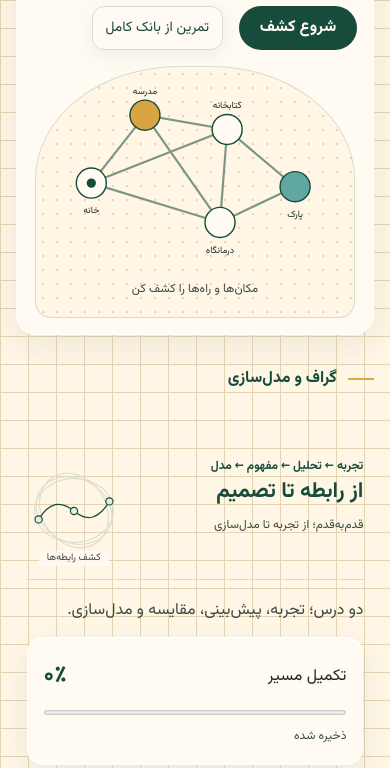
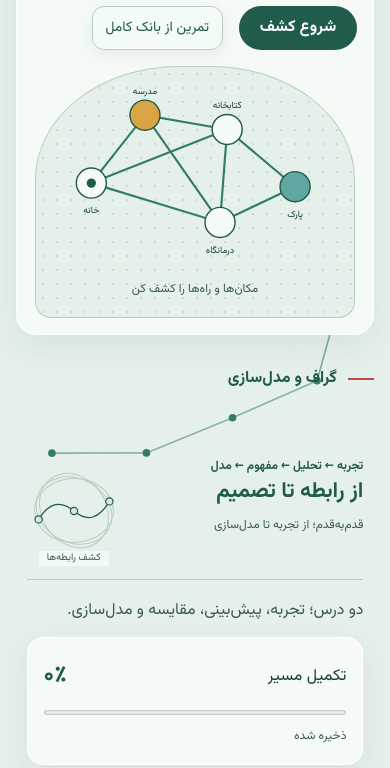
Before and after one commit to mmalborzi1384/dominating-graph-site, a plain HTML site: page index.html in a window 390 px wide. Shown: the part 364-1132 px from the top of the page. Drawn offline with Linux system fonts and the light colour scheme.

Commit message:
Add shared graph zoom and theme-aware graph world background

```diff
--- a/assets/css/layout.css
+++ b/assets/css/layout.css
@@ -1,4 +1,6 @@
-body { background-image: linear-gradient(var(--grid) 1px, transparent 1px), linear-gradient(90deg, var(--grid) 1px, transparent 1px); background-size: 28px 28px; }
+/* A single decorative canvas sits behind the entire document, never above controls. */
+body { isolation: isolate; }
+.graph-world { position: fixed; inset: 0; width: 100%; height: 100%; z-index: -1; pointer-events: none; }
 .page-width { width: min(var(--content-width), calc(100% - 5rem)); margin-inline: auto; }
 .site-header { background: var(--surface); border-bottom: 1px solid var(--line); }
 .header-inner { min-height: 84px; display: flex; align-items: center; justify-content: space-between; gap: 1.5rem; }
--- a/assets/css/tokens.css
+++ b/assets/css/tokens.css
@@ -8,21 +8,23 @@
 :root {
   --font-body: Vazirmatn, Tahoma, sans-serif;
   --font-math: KaTeX_Main, serif;
-  --paper: #fff6e5;
-  --surface: #fffbf3;
-  --ink: #1f2a25;
+  --paper: #e6f0eb;
+  --surface: #f5faf7;
+  --ink: #183f36;
   --muted: var(--ink-soft);
-  --heading: #174c3c;
-  --accent: #2e7d5b;
-  --accent-soft: #e5eddf;
-  --gold: #d9aa45;
-  --line: #d8ddcc;
-  --grid: #E3D5B3;
+  --heading: #205b4b;
+  --accent: #337d68;
+  --accent-soft: #d7e8df;
+  --gold: #b84c47;
+  --line: #b8cec2;
+  --grid: #cadcd2;
+  --world-line: #337d68;
+  --world-accent: #b84c47;
   --error: #a23b32;
   --focus: #174c3c;
-  --on-accent: #fffbf3;
-  --node-fill: #fffbf3;
-  --graph-line: #7c9585;
+  --on-accent: #f5faf7;
+  --node-fill: #f5faf7;
+  --graph-line: #337d68;
   --shade: #174c3c12;
   --font-xs: .75rem;
   --font-sm: .875rem;
@@ -30,9 +32,9 @@
   --font-lg: 1.125rem;
   --font-xl: 1.5rem;
   --font-display: clamp(2.1rem, 4vw, 3.8rem);
-  --panel: rgba(255, 251, 243, 0.84);
-  --sheet: #FFFBF3;
-  --ink-soft: #3B4A43;
+  --panel: rgba(245, 250, 247, 0.92);
+  --sheet: #f5faf7;
+  --ink-soft: #39594e;
   --hint: #1F6A78;
   --bead-ink: #1F2A25;
   --bead-0: #D9A441;
@@ -65,24 +67,27 @@
   color-scheme: light;
 }
 :root[data-theme="night"] {
-  --paper: #13211b;
-  --surface: #1a2b24;
-  --ink: #ede6d3;
+  --paper: #252c30;
+  --surface: #303a3f;
+  --ink: #f1f6f3;
   --muted: var(--ink-soft);
-  --heading: #8ed1b5;
-  --accent: #6cc79e;
-  --accent-soft: #273f32;
-  --line: #3e5547;
-  --grid: #2C4238;
+  --heading: #86cbb9;
+  --accent: #86cbb9;
+  --accent-soft: #3a4e4d;
+  --line: #586d6b;
+  --grid: #425853;
+  --gold: #f2c279;
+  --world-line: #86cbb9;
+  --world-accent: #f2c279;
   --error: #f08a80;
   --focus: #d9aa45;
-  --on-accent: #13211b;
-  --node-fill: #1a2b24;
-  --graph-line: #85aa94;
+  --on-accent: #252c30;
+  --node-fill: #303a3f;
+  --graph-line: #86cbb9;
   --shade: #00000025;
-  --panel: rgba(26, 43, 36, 0.84);
-  --sheet: #1A2B24;
-  --ink-soft: #C3CCC0;
+  --panel: rgba(48, 58, 63, 0.92);
+  --sheet: #303a3f;
+  --ink-soft: #c5d6cf;
   --hint: #7FCAD6;
   --hatch-0: #E6C484;
   --hatch-1: #ACC6B0;
--- a/assets/js/app.js
+++ b/assets/js/app.js
@@ -9,6 +9,7 @@ import { initLab } from './tabs/lab.js';
 import { initTeaching } from './tabs/teach.js';
 import { initTabs } from './ui/tabs.js';
 import { initGraphNavigation } from './ui/navigation.js';
+import { initGraphWorld } from './ui/graph-world.js';
 import { renderFormula } from './ui/math.js';
 import { setFeedback } from './ui/feedback.js';
 
@@ -29,6 +30,7 @@ themeButton.addEventListener('click', () => {
   updateThemeControl();
 });
 updateThemeControl();
+initGraphWorld();
 initTabs();
 initGraphNavigation();
 initGlassSelects();
--- a/assets/js/ui/graph-surface.js
+++ b/assets/js/ui/graph-surface.js
@@ -20,10 +20,19 @@ export function attachGraphView(svg){
  const bar=document.createElement('div');bar.className='graph-view-switch';bar.setAttribute('role','group');bar.setAttribute('aria-label','نمای گراف');
  const stage=document.createElement('div');stage.className='graph-three';stage.hidden=true;
  const note=document.createElement('p');note.className='model-key';note.setAttribute('role','status');
- let view=null,dead=false,loading=false,generation=0;const buttons=[];
- function mode(three){if(viewport)viewport.hidden=three;svg.hidden=three;svg.toggleAttribute('hidden',three);stage.hidden=!three;buttons.forEach((b,i)=>b.setAttribute('aria-pressed',String(Boolean(i)===three)));view?.setVisible(three);}
+ let view=null,dead=false,loading=false,generation=0,threeMode=false,zoom=1;const buttons=[];
+ const scrollport=viewport??svg.parentElement;
+ const originalWidth=svg.style.width,originalMaxWidth=svg.style.maxWidth;
+ const zoomBar=document.createElement('div');zoomBar.className='graph-zoom';zoomBar.setAttribute('role','group');zoomBar.setAttribute('aria-label','بزرگ‌نمایی گراف');
+ const zoomButtons=[];
+ function updateZoom(){const value=threeMode?(view?.getZoom()??1):zoom;zoomButtons[0].disabled=value<=.51;zoomButtons[2].disabled=value>=2.99;zoomButtons[1].textContent=`${Math.round(value*100).toLocaleString('fa-IR')}٪`;}
+ function changeZoom(factor){if(threeMode){view?.zoomBy(factor);updateZoom();return;}zoom=factor===0?1:Math.max(.5,Math.min(3,zoom*factor));svg.style.width=zoom===1?originalWidth:`max(${zoom*100}%,${(parseFloat(svg.style.minWidth)||0)*zoom}px)`;svg.style.maxWidth=zoom===1?originalMaxWidth:'none';scrollport.classList.toggle('is-zoomed',zoom!==1);fit();updateZoom();}
+ for(const[title,label,factor]of [['−','کاهش زوم',1/1.25],['۱۰۰٪','بازنشانی زوم',0],['+','افزایش زوم',1.25]]){const b=document.createElement('button');b.type='button';b.textContent=title;b.setAttribute('aria-label',label);b.addEventListener('click',()=>changeZoom(factor));zoomButtons.push(b);zoomBar.append(b);}
+ stage.addEventListener('graphzoom',updateZoom);
+ function mode(three){threeMode=three;if(viewport)viewport.hidden=three;svg.hidden=three;svg.toggleAttribute('hidden',three);stage.hidden=!three;buttons.forEach((b,i)=>b.setAttribute('aria-pressed',String(Boolean(i)===three)));view?.setVisible(three);updateZoom();}
  for(const[title,three]of [['۲بعدی',false],['۳بعدی',true]]){const b=document.createElement('button');b.type='button';b.textContent=title;b.setAttribute('aria-pressed',String(!three));buttons.push(b);b.addEventListener('click',async()=>{const request=++generation;if(!three){mode(false);note.textContent='';return;}if(loading||dead)return;loading=true;b.disabled=true;note.textContent='در حال آماده‌سازی نمای سه‌بعدی…';try{if(!view){const{createThreeView}=await import('./graph-three.js');if(dead||request!==generation)return;stage.hidden=false;view=createThreeView(stage,svg);}mode(true);note.textContent='برای چرخش، زمینه را بکش؛ دکمه‌های رأس زیر برد نیز در دسترس‌اند.';}catch{mode(false);stage.replaceChildren();note.textContent='نمای سه‌بعدی در این مرورگر در دسترس نیست؛ ابزار دوبعدی آماده است.';}finally{loading=false;b.disabled=false;}});bar.append(b);}
- const anchor=viewport??svg;anchor.before(bar);anchor.after(stage,note);
+ const anchor=viewport??svg;bar.append(zoomBar);anchor.before(bar);anchor.after(stage,note);updateZoom();
  const fit=()=>{const m=svg.getScreenCTM();if(!m)return;const scale=Math.hypot(m.a,m.b);if(scale)for(const hit of svg.querySelectorAll('.vertex-hit'))hit.setAttribute('r',Math.max(23,22.5/scale));};const resize=new ResizeObserver(fit);resize.observe(svg);fit();
- return{destroy(){resize.disconnect();dead=true;view?.destroy();bar.remove();stage.remove();note.remove();}};
+ let box=svg.getAttribute('viewBox');const geometry=new MutationObserver(()=>{const next=svg.getAttribute('viewBox');if(next===box)return;box=next;zoom=1;svg.style.width=originalWidth;svg.style.maxWidth=originalMaxWidth;scrollport.classList.remove('is-zoomed');updateZoom();});geometry.observe(svg,{attributes:true,attributeFilter:['viewBox']});
+ return{destroy(){resize.disconnect();geometry.disconnect();dead=true;view?.destroy();bar.remove();stage.remove();note.remove();}};
 }
--- a/assets/js/ui/graph-three.js
+++ b/assets/js/ui/graph-three.js
@@ -27,9 +27,10 @@ export function createThreeView(host,svg){
  if(drag.mesh&&svg.graphMove){pick(e);const normal=new THREE.Vector3(0,0,1).applyQuaternion(camera.quaternion);plane.setFromNormalAndCoplanarPoint(normal,drag.mesh.getWorldPosition(new THREE.Vector3()));if(ray.ray.intersectPlane(plane,hit)){group.worldToLocal(hit);const vb=svg.viewBox.baseVal,scale=4/Math.max(vb.width,vb.height);svg.graphMove(drag.mesh.userData.element.dataset.vertexId,hit.x/scale+vb.width/2,vb.height/2-hit.y/scale);}}
  else if(!drag.mesh){group.rotation.y+=dx*.008;group.rotation.x+=dy*.008;draw();}drag.x=e.clientX;drag.y=e.clientY;};
  const up=()=>{if(drag?.mesh&&!drag.moved)drag.mesh.userData.element.dispatchEvent(new MouseEvent('click',{bubbles:true}));drag=null;};
- const wheel=e=>{e.preventDefault();camera.position.z=THREE.MathUtils.clamp(camera.position.z+e.deltaY*.005,3,12);draw();};
+ function zoomBy(factor){camera.position.z=factor===0?7:THREE.MathUtils.clamp(camera.position.z/factor,7/3,14);draw();host.dispatchEvent(new Event('graphzoom'));}
+ const wheel=e=>{e.preventDefault();zoomBy(Math.exp(-e.deltaY*.001));};
  for(const[type,fn]of [['pointerdown',down],['pointermove',move],['pointerup',up],['pointercancel',()=>{drag=null;}],['wheel',wheel]])host.addEventListener(type,fn,{passive:false});
  const observer=new MutationObserver(schedule);observer.observe(svg,{subtree:true,childList:true,attributes:true,attributeFilter:['transform','d','class','aria-pressed','aria-label','data-owner-ids']});
  const theme=new MutationObserver(schedule);theme.observe(document.documentElement,{attributes:true,attributeFilter:['data-theme']});const resize=new ResizeObserver(draw);resize.observe(host);build();
- return{setVisible(value){visible=value;if(value)schedule();},destroy(){disposed=true;cancelAnimationFrame(frame);observer.disconnect();theme.disconnect();resize.disconnect();clear();scene.traverse(o=>{o.geometry?.dispose();if(Array.isArray(o.material))o.material.forEach(m=>m.dispose());else o.material?.dispose();});renderer.dispose();renderer.forceContextLoss();host.replaceChildren();}};
+ return{zoomBy,getZoom:()=>7/camera.position.z,setVisible(value){visible=value;if(value)schedule();},destroy(){disposed=true;cancelAnimationFrame(frame);observer.disconnect();theme.disconnect();resize.disconnect();clear();scene.traverse(o=>{o.geometry?.dispose();if(Array.isArray(o.material))o.material.forEach(m=>m.dispose());else o.material?.dispose();});renderer.dispose();renderer.forceContextLoss();host.replaceChildren();}};
 }
--- /dev/null
+++ b/assets/js/ui/graph-world.js
@@ -0,0 +1,87 @@
+/** Decorative graph world. No graph answers or persistent learner state live here. */
+export function initGraphWorld() {
+  const canvas = document.createElement('canvas');
+  canvas.className = 'graph-world';
+  canvas.setAttribute('aria-hidden', 'true');
+  document.body.prepend(canvas);
+  const ctx = canvas.getContext('2d');
+  if (!ctx) { canvas.remove(); return; }
+  const root = document.documentElement;
+  const reduced = matchMedia('(prefers-reduced-motion: reduce)');
+  let width = 0, height = 0, points = [], colors, pointer = null;
+  let frame = 0, last = 0, time = 0, progress = 0;
+  const running = () => !reduced.matches && root.dataset.motion !== 'off' && !document.hidden;
+  function palette() {
+    const style = getComputedStyle(root);
+    colors = ['--world-line', '--world-accent'].map(name => style.getPropertyValue(name).trim());
+  }
+  function resize() {
+    width = document.documentElement.clientWidth; height = innerHeight;
+    const dpr = Math.min(devicePixelRatio || 1, 1.5);
+    canvas.width = Math.round(width * dpr); canvas.height = Math.round(height * dpr);
+    ctx.setTransform(dpr, 0, 0, dpr, 0, 0);
+    // Staggered, deterministic positions: resizing never introduces random flashes.
+    const cols = width < 640 ? 4 : 8, rows = 7;
+    points = Array.from({length: cols * rows}, (_, i) => ({
+      x: ((i % cols) + .15 + (Math.sin(i * 12.7) + 1) * .32) / cols,
+      y: (Math.floor(i / cols) + .15 + (Math.cos(i * 7.3) + 1) * .32) / rows,
+      dx: 0, dy: 0,
+    }));
+    draw();
+  }
+  function draw() {
+    const moving = running();
+    const target = scrollY / Math.max(1, root.scrollHeight - innerHeight);
+    progress = moving ? progress + (target - progress) * .09 : progress;
+    const coords = points.map((p, i) => {
+      const x = p.x * width + Math.sin(time / 2400 + i) * 10;
+      const y = p.y * height + Math.cos(time / 2900 + i) * 10 + progress * (i % 2 ? 52 : -44);
+      let dx = 0, dy = 0;
+      if (moving && pointer) {
+        const vx = x - pointer.x, vy = y - pointer.y, distance = Math.hypot(vx, vy);
+        if (distance > 0 && distance < 140) { dx = vx / distance * (140 - distance) * .3; dy = vy / distance * (140 - distance) * .3; }
+      }
+      p.dx += (dx - p.dx) * .12; p.dy += (dy - p.dy) * .12;
+      return {x: x + p.dx, y: y + p.dy};
+    });
+    ctx.clearRect(0, 0, width, height);
+    const reach = Math.min(260, Math.max(145, width / 6));
+    ctx.strokeStyle = colors[0]; ctx.lineWidth = 1.6;
+    for (let i = 0; i < coords.length; i++) for (let j = i + 1; j < coords.length; j++) {
+      const a = coords[i], b = coords[j], distance = Math.hypot(a.x - b.x, a.y - b.y);
+      if (distance > reach) continue;
+      ctx.globalAlpha = .65 * Math.min(1, (reach - distance) / 65);
+      ctx.beginPath(); ctx.moveTo(a.x, a.y); ctx.lineTo(b.x, b.y); ctx.stroke();
+    }
+    ctx.globalAlpha = 1;
+    coords.forEach((p, i) => {
+      const accent = i % 13 === 3;
+      ctx.fillStyle = colors[accent ? 1 : 0];
+      ctx.beginPath(); ctx.arc(p.x, p.y, accent ? 6.5 : 3.8, 0, Math.PI * 2); ctx.fill();
+      if (accent) { ctx.globalAlpha = .5; ctx.beginPath(); ctx.arc(p.x, p.y, 14, 0, Math.PI * 2); ctx.stroke(); ctx.globalAlpha = 1; }
+    });
+  }
+  function tick(now) {
+    frame = 0;
+    if (!running()) return;
+    const interval = root.dataset.motion === 'low' || width < 640 ? 66 : 33;
+    if (now - last >= interval) { time += Math.min(now - last, 100); last = now; draw(); }
+    frame = requestAnimationFrame(tick);
+  }
+  function sync() {
+    cancelAnimationFrame(frame); frame = 0; last = performance.now();
+    if (!running()) { pointer = null; points.forEach(p => { p.dx = 0; p.dy = 0; }); }
+    palette(); draw();
+    canvas.dataset.running = String(running());
+    if (running()) frame = requestAnimationFrame(tick);
+  }
+  window.addEventListener('pointermove', e => { if (e.pointerType === 'mouse' && running()) pointer = {x:e.clientX, y:e.clientY}; }, {passive:true});
+  document.documentElement.addEventListener('pointerleave', () => { pointer = null; });
+  window.addEventListener('blur', () => { pointer = null; });
+  window.addEventListener('resize', resize, {passive:true});
+  document.addEventListener('visibilitychange', sync);
+  document.addEventListener('motionchange', sync);
+  reduced.addEventListener('change', sync);
+  new MutationObserver(sync).observe(root, {attributes:true, attributeFilter:['data-theme','data-motion']});
+  palette(); resize(); sync();
+}
```
Also changed, not shown: assets/css/graph.css (+8 -1 lines), scripts/validate-graph-world-browser.mjs (added, +81 -0 lines), 6 other files.
